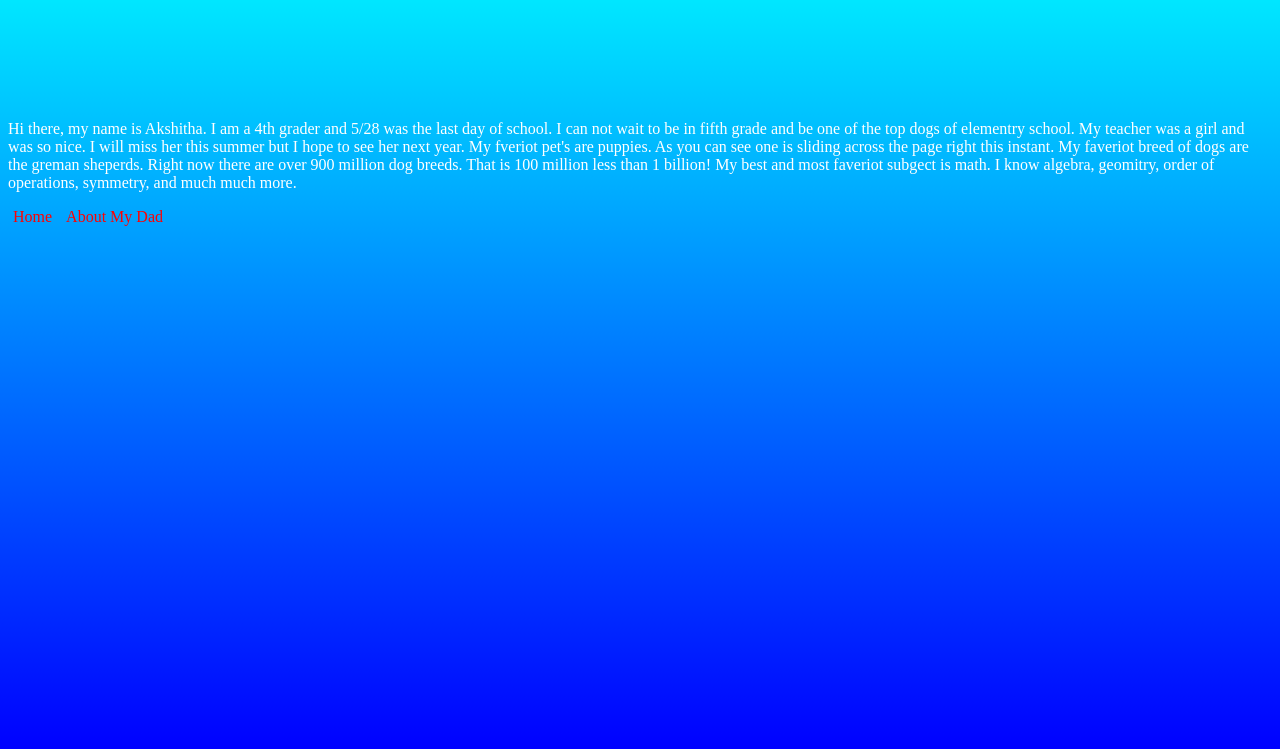
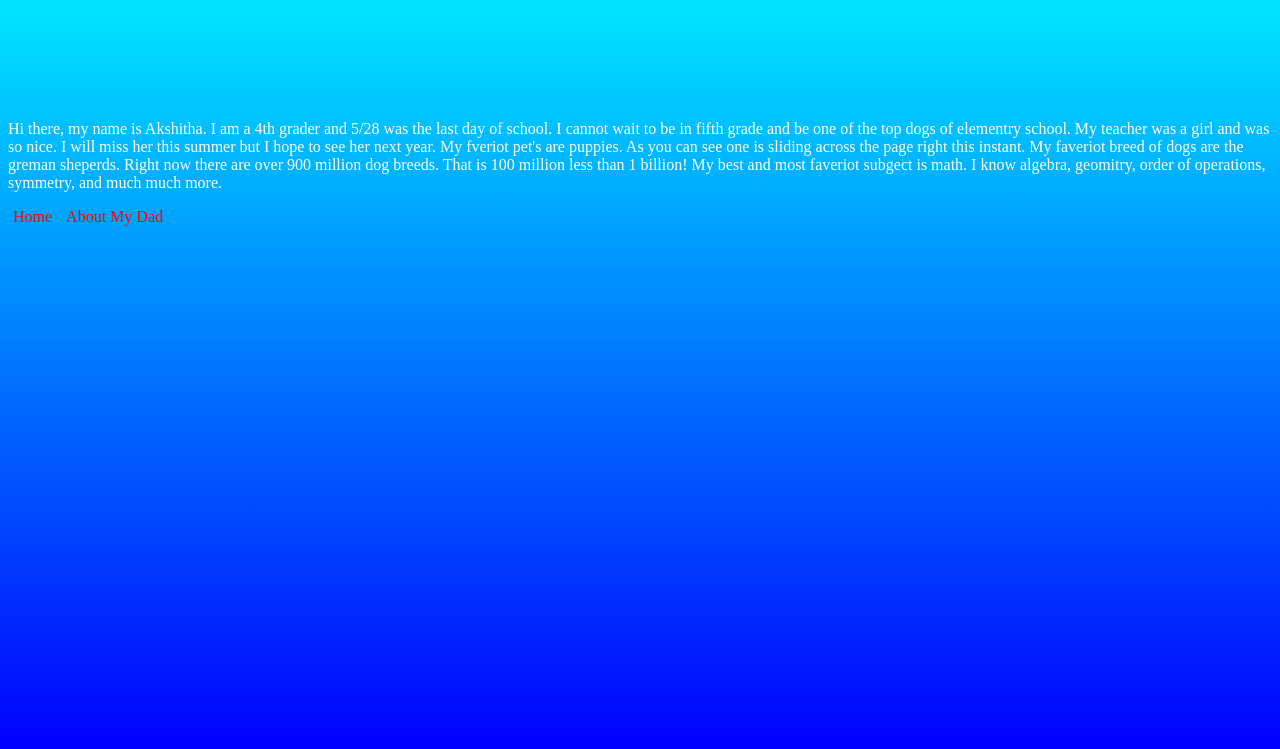
Before and after one commit to stacystar1/stacystart-website, a website: page index.html in a window 1280 px wide. Shown: the part 79-828 px from the top of the page. Drawn offline with Linux system fonts and the light colour scheme; grey boxes are pictures that could not be loaded.

Commit message:
chaged text

```diff
--- a/index.html
+++ b/index.html
@@ -19,7 +19,7 @@
     </div>
     <p>
       Hi there, my name is Akshitha. I am a 4th grader and 5/28 was the last day
-      of school. I can not wait to be in fifth grade and be one of the top dogs of elementry school. My teacher was a girl and was so nice. I will miss her this summer but I hope to see her next year. My fveriot pet's are puppies. As you can see one is sliding across the page right this instant. My faveriot breed of dogs are the greman sheperds. Right now there are over 900 million dog breeds. That is 100 million less than 1 billion! My best and most faveriot subgect is math. I know algebra, geomitry, order of operations, symmetry, and much much more.
+      of school. I cannot wait to be in fifth grade and be one of the top dogs of elementry school. My teacher was a girl and was so nice. I will miss her this summer but I hope to see her next year. My fveriot pet's are puppies. As you can see one is sliding across the page right this instant. My faveriot breed of dogs are the greman sheperds. Right now there are over 900 million dog breeds. That is 100 million less than 1 billion! My best and most faveriot subgect is math. I know algebra, geomitry, order of operations, symmetry, and much much more.
     </p>
   </body>
 </html>
```
